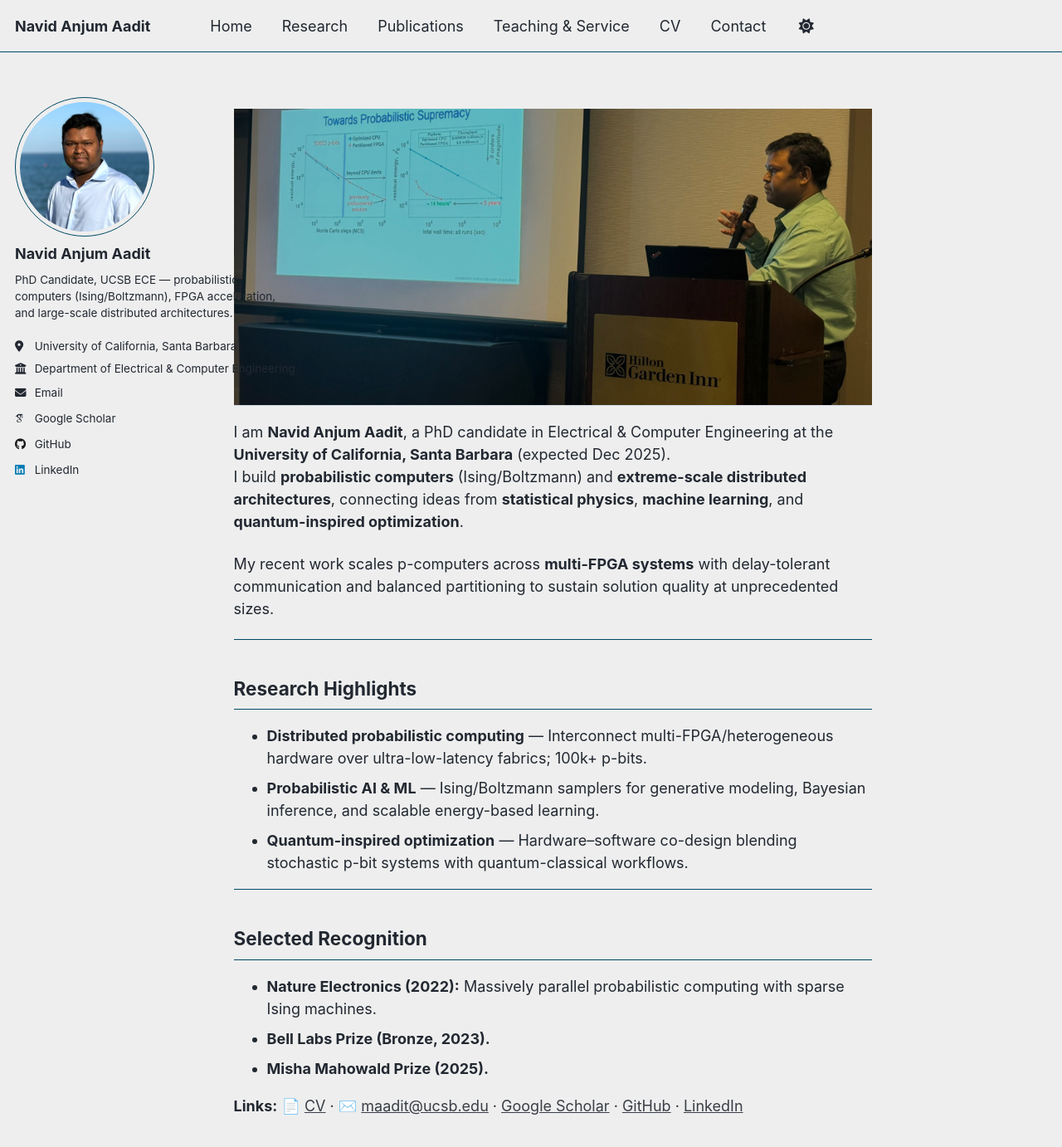
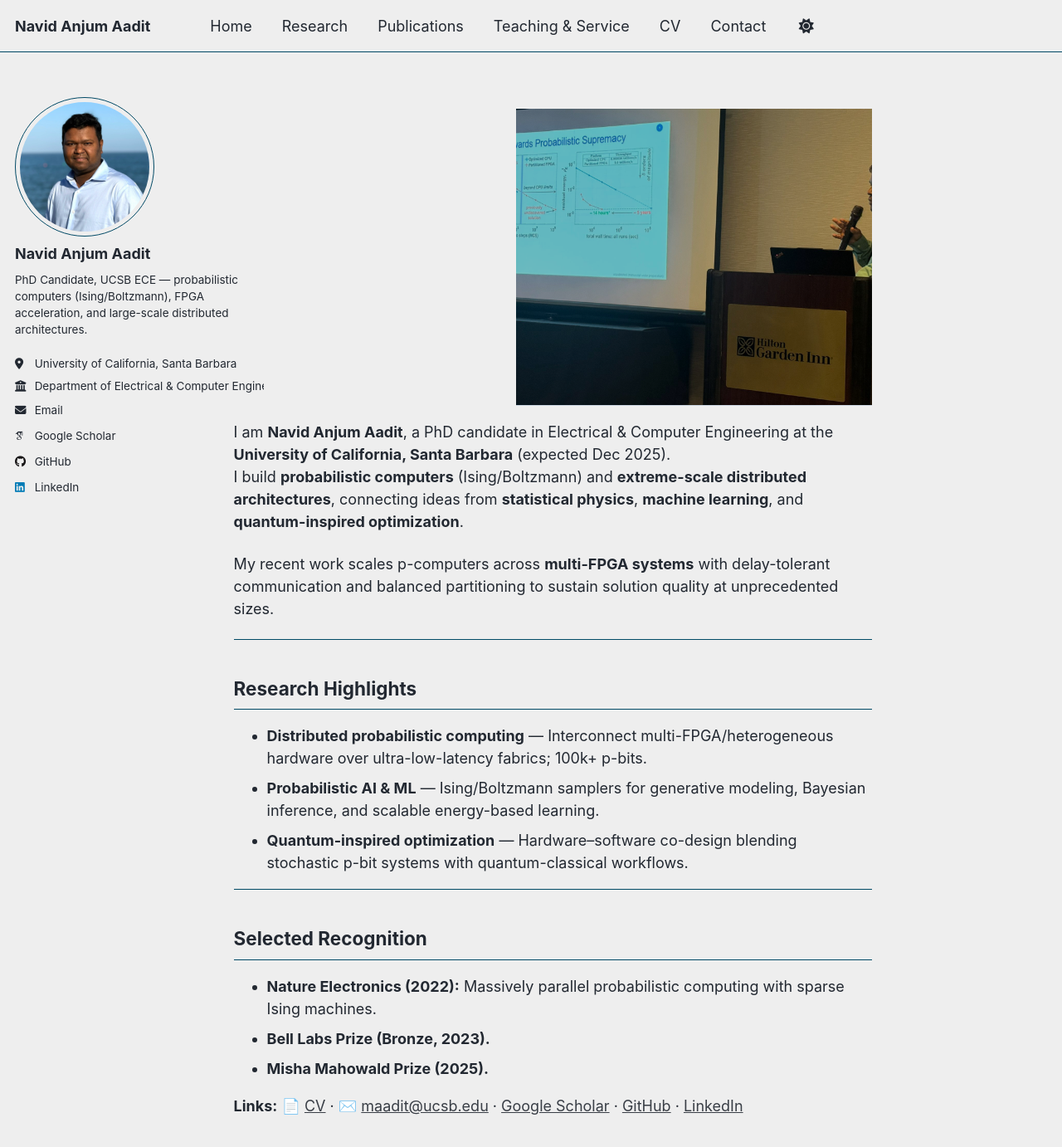
Before and after one commit to navidaadit/navidaadit.github.io, a Jekyll site: the page built from _pages/about.md, in a window 1280 px wide and 1400 px high. Shown: the top 1382 px of the window at 83% size. Built offline with Jekyll 4.4.1, drawn with Linux system fonts in a browser that asks for light colours; some web fonts are replaced; a script that is not in the unit is left out.

Commit message:
Update _custom.scss

```diff
--- a/_sass/_custom.scss
+++ b/_sass/_custom.scss
@@ -2,20 +2,20 @@
    Navid Aadit — site overrides (float-based)
    =========================== */
 
-/* --- Wider page container: reduces big right gutter --- */
+/* --- Wider page container: reduces right gutter --- */
 .initial-content,
 .page__inner,
 .page {
-  max-width: 1200px;     /* wider than theme default */
+  max-width: 1280px;      /* wider than default */
   margin-left: auto;
   margin-right: auto;
 }
 
-/* --- Sidebar: wider so lines don't wrap awkwardly --- */
+/* --- Sidebar: roomy but not too wide to collide with hero --- */
 .sidebar {
-  float: left;           /* keep the theme's float flow */
-  width: 340px;          /* give it real room */
-  max-width: 340px;
+  float: left;            /* keep theme’s float flow */
+  width: 300px;           /* down from 340 so it doesn’t crowd */
+  max-width: 300px;
 }
 
 /* Avatar sizing */
@@ -26,11 +26,17 @@
   border-radius: 50%;
 }
 
-/* --- Main content: offset to clear the wider sidebar --- */
+/* --- Main content: offset to clear the sidebar --- */
 .page__content {
-  /* sidebar width + gutter */
-  margin-left: 380px;    /* 340 + 40 gutter */
-  max-width: none;       /* fill remaining space */
+  margin-left: 340px;     /* sidebar (300) + gutter (40) */
+  max-width: 100%;        /* fill remaining space */
+}
+
+/* Make sure floats don’t leak */
+.page::after {
+  content: "";
+  display: block;
+  clear: both;
 }
 
 /* Tighten spacing below top area */
@@ -45,12 +51,15 @@
 }
 
 /* -------- Custom hero that always renders -------- */
+/* Give it the SAME left offset as .page__content so it never sits under the sidebar */
 .hero-landing {
+  display: block;
   background-image: url("/images/hero.jpeg");
   background-size: cover;
   background-position: center;
-  width: 100%;
-  height: 28vw;          /* responsive ~16:9 */
+  width: calc(100% - 340px);  /* 100% minus the left offset */
+  margin-left: 340px;         /* align with content column */
+  height: 28vw;               /* responsive ~16:9 */
   min-height: 220px;
   max-height: 360px;
   border-bottom: 1px solid #cbd5e1;
@@ -63,10 +72,12 @@
 
 /* --- Responsive: stack on narrow screens --- */
 @media (max-width: 1100px) {
-  .sidebar { width: 300px; max-width: 300px; }
-  .page__content { margin-left: 340px; }
+  .sidebar { width: 280px; max-width: 280px; }
+  .page__content { margin-left: 320px; }
+  .hero-landing { margin-left: 320px; width: calc(100% - 320px); }
 }
 @media (max-width: 980px) {
   .sidebar { float: none; width: auto; max-width: none; }
   .page__content { margin-left: 0; }
+  .hero-landing { margin-left: 0; width: 100%; }
 }
```
